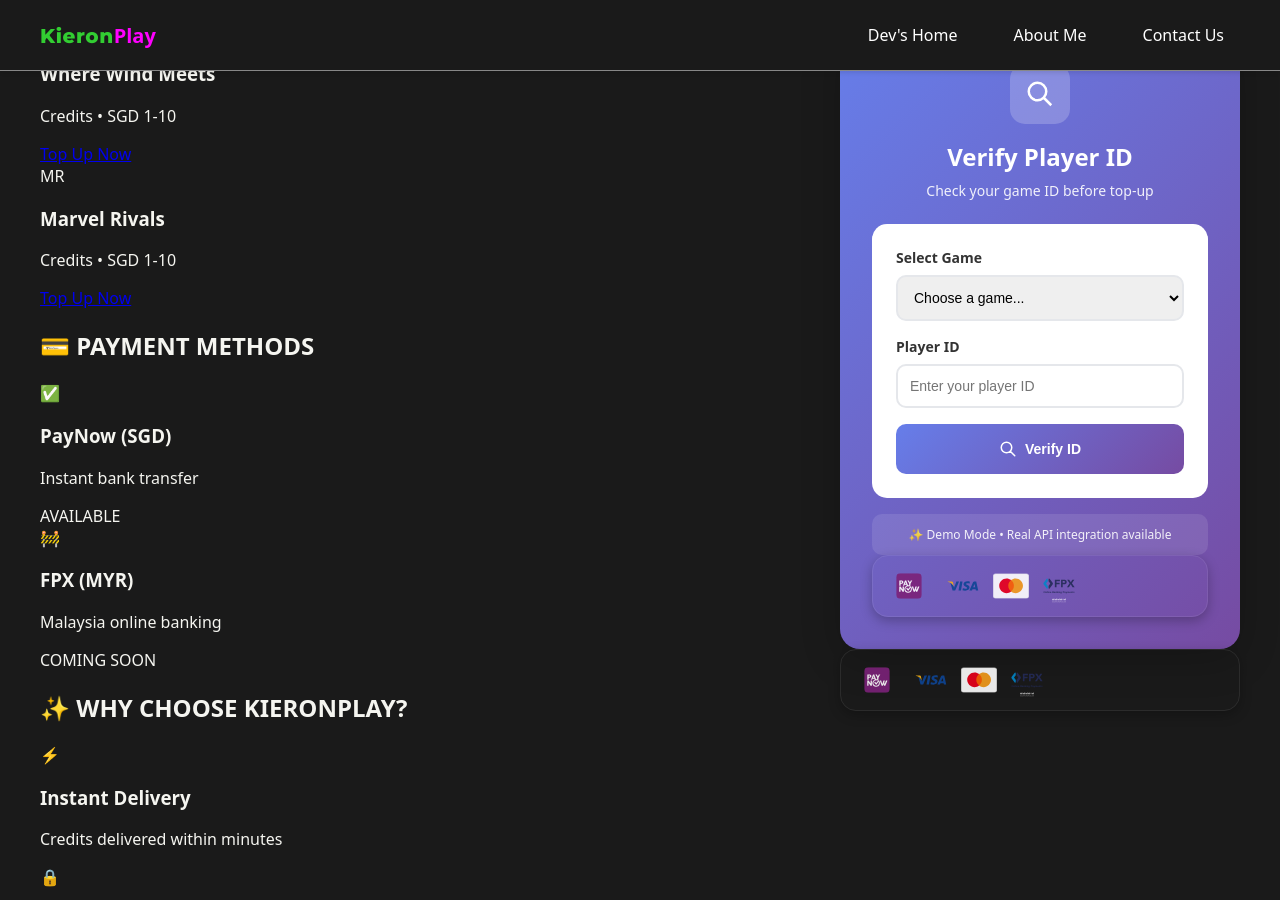
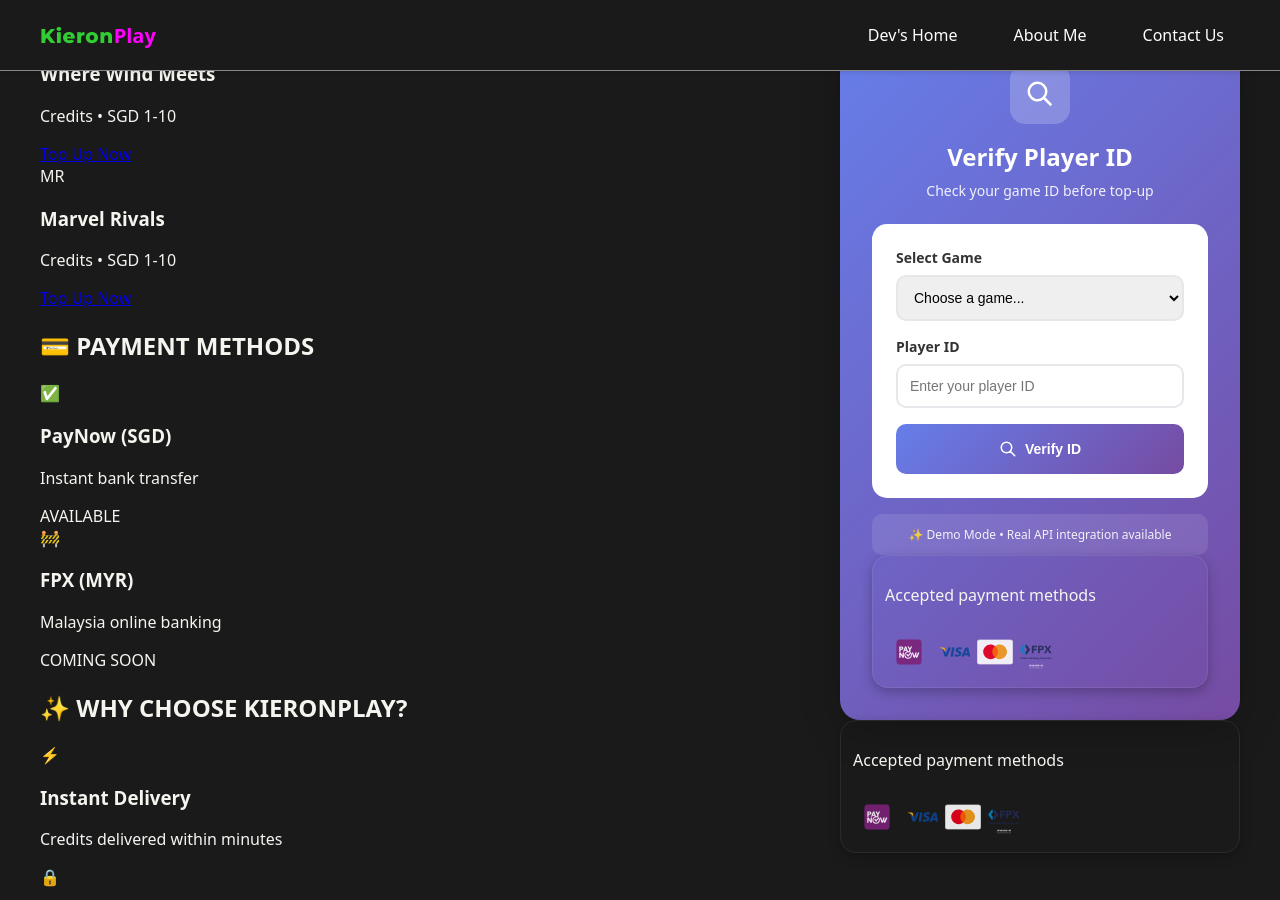
Before and after one commit to m33lucky-benny/kieron, a Jekyll site: the page built from index.md, in a window 1280 px wide and 900 px high, scrolled down 457 px. Built offline with Jekyll 4.4.1, drawn with Linux system fonts in a browser that asks for light colours.

Commit message:
Update payment.html

```diff
--- a/_includes/payment.html
+++ b/_includes/payment.html
@@ -1,6 +1,19 @@
+<div id="paymentBar" class="payment-bar disabled">
+  <p class="payment-title">Accepted payment methods</p>
+  <div class="payment-icons">
+    <img src="{{ '/assets/payments/paynow.svg' | relative_url }}" alt="PayNow">
+    <img src="{{ '/assets/payments/visa.svg' | relative_url }}" alt="Visa" loading="lazy">
+    <img src="{{ '/assets/payments/mc.svg' | relative_url }}" alt="Mastercard" loading="lazy">
+    <img src="{{ '/assets/payments/fpx.svg' | relative_url }}" alt="FPX">
+  </div>
+</div>
+
+
+<!--
 <div class="payment-bar" aria-label="Accepted payment methods">
   <img src="{{ '/assets/payments/paynow.svg' | relative_url }}" alt="PayNow">
   <img src="{{ '/assets/payments/visa.svg' | relative_url }}" alt="Visa" loading="lazy">
   <img src="{{ '/assets/payments/mc.svg' | relative_url }}" alt="Mastercard" loading="lazy">
   <img src="{{ '/assets/payments/fpx.svg' | relative_url }}" alt="FPX">
 </div>
+-->
```
